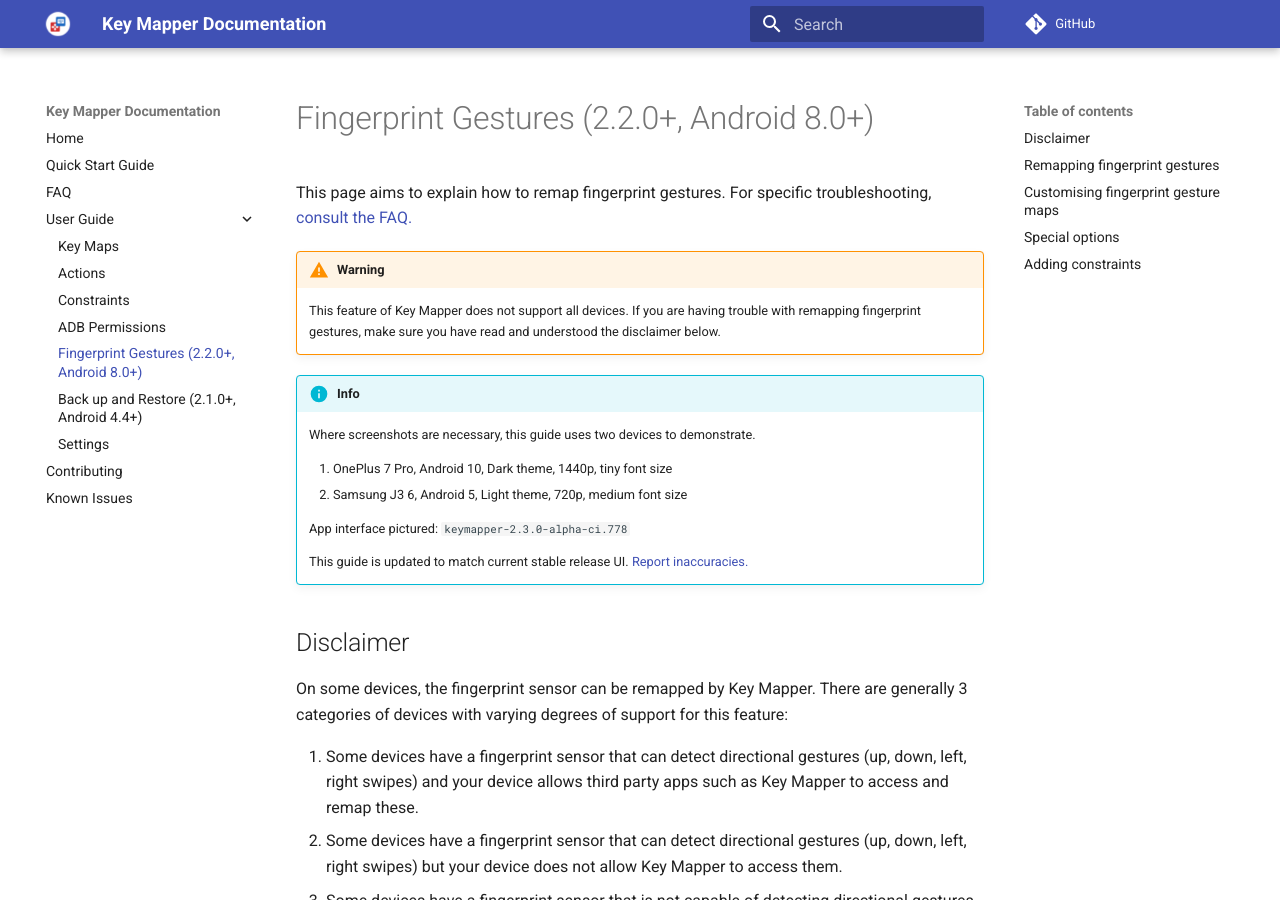
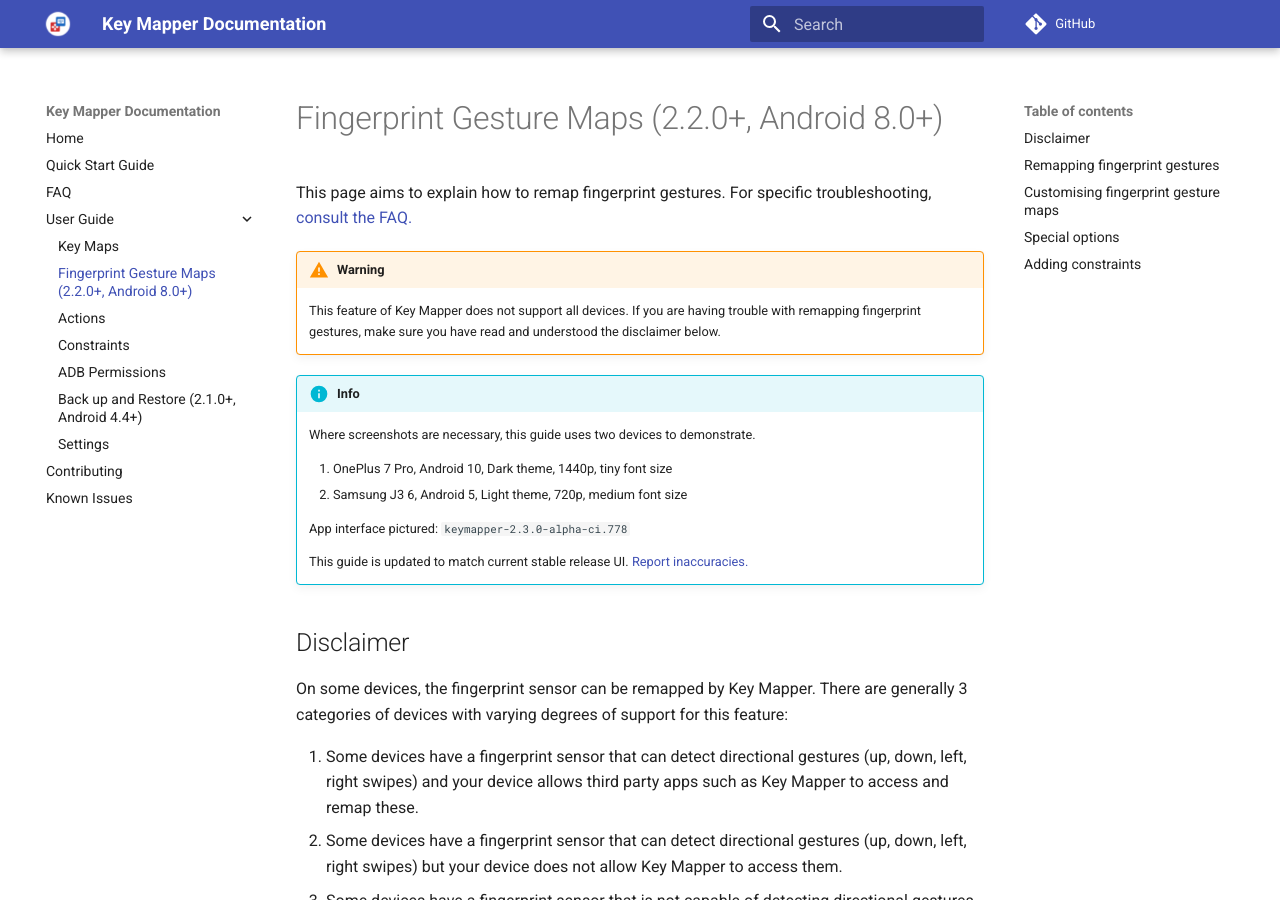
Before and after one commit to keymapperorg/KeyMapper, an MkDocs documentation site: the page built from docs/user-guide/fingerprint-gestures.md, in a window 1280 px wide and 900 px high. Built offline with MkDocs 1.6.1 and Material for MkDocs 9.7.7, drawn with Linux system fonts in a browser that asks for light colours; comment, search, counter and statistics services are not loaded.

Commit message:
website: move fingerprint gesture maps page in contents

```diff
--- a/mkdocs.yml
+++ b/mkdocs.yml
@@ -8,10 +8,10 @@
   - FAQ: faq.md
   - User Guide:
       - Key Maps: user-guide/keymaps.md
+      - Fingerprint Gesture Maps (2.2.0+, Android 8.0+): user-guide/fingerprint-gestures.md
       - Actions: user-guide/actions.md
       - Constraints: user-guide/constraints.md
       - ADB Permissions: user-guide/adb-permissions.md
-      - Fingerprint Gestures (2.2.0+, Android 8.0+): user-guide/fingerprint-gestures.md
       - Back up and Restore (2.1.0+, Android 4.4+): user-guide/backup-restore.md
       - Settings: user-guide/settings.md
   - Contributing: contributing.md
```
